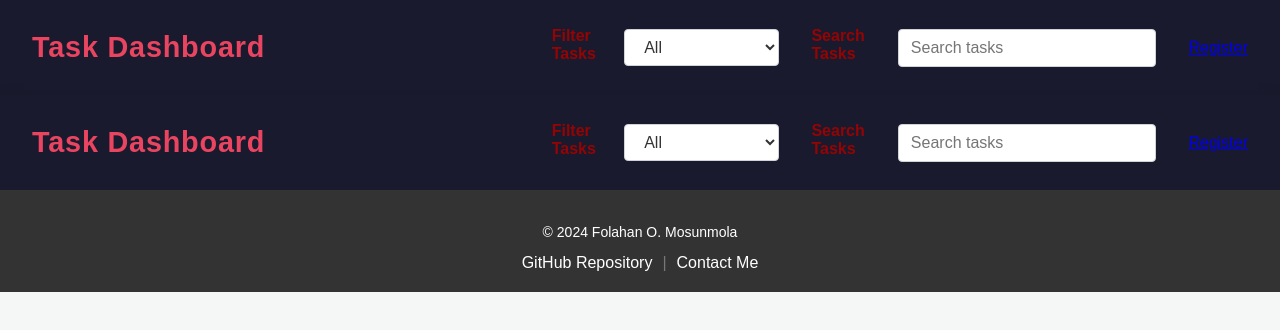
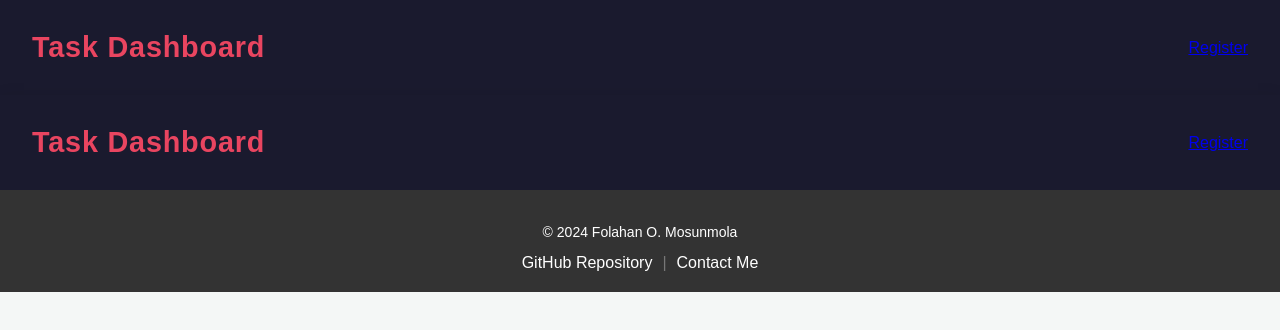
Before and after one commit to Seunfola/task-dashboard, a Next.js app: page /Navbar/Navbar in a window 1280 px wide. Shown: the top 330 px of the page. Built offline with nearby package versions, Linux system fonts and the light colour scheme.

Commit message:
Update Navbar.js

```diff
--- a/src/pages/Navbar/Navbar.js
+++ b/src/pages/Navbar/Navbar.js
@@ -1,9 +1,6 @@
 import React, { useState, useEffect, useRef } from 'react';
 import Link from 'next/link';
-import Filter from '../../../components/Filter/index';
-import Search from '../../../components/Search/index';
 import { BiAlignJustify } from 'react-icons/bi';
-import OutsideClickHandler from 'react-outside-click-handler';
 
 const Navbar = ({ authUser }) => {
     const [menuOpened, setMenuOpened] = useState(false);
@@ -46,14 +43,7 @@ const Navbar = ({ authUser }) => {
                 <header>Task Dashboard</header>
             </div>
             <div className='navbar-envelop'>
-                <OutsideClickHandler onOutsideClick={() => setMenuOpened(false)}>
                 <div ref={menuRef} className={`h-menu ${menuOpened ? 'open' : ''}`}>
-                        <div className="filter-container">
-                            <Filter />
-                        </div>
-                        <div className="search-container">
-                            <Search />
-                        </div>
                     <div className="navbar-list">
                         {authUser ? (
                             <>
@@ -71,7 +61,6 @@ const Navbar = ({ authUser }) => {
                         )}
                     </div>
                 </div>
-                </OutsideClickHandler>
                 {/* Render menu icon */}
                 <div className='menu-icon' onClick={() => setMenuOpened((prev) => !prev)}>
                     <BiAlignJustify size={35} />
```
Lines whose indentation alone changed are shown as unchanged.
